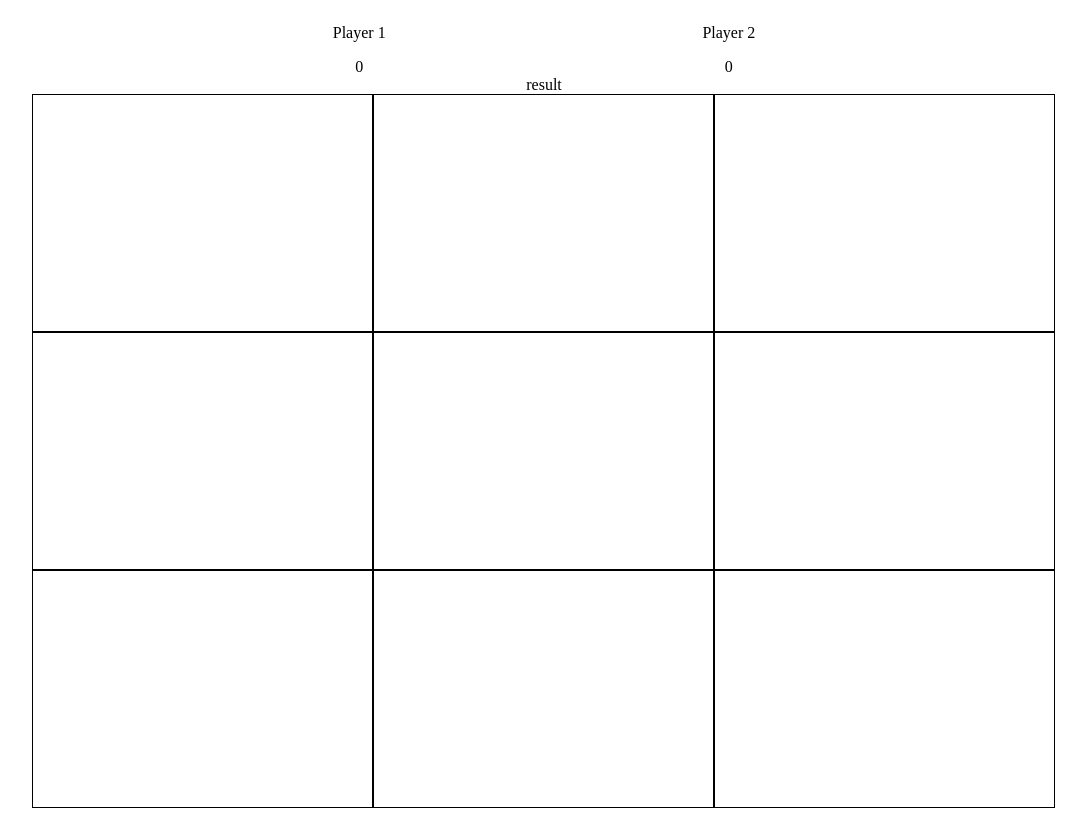
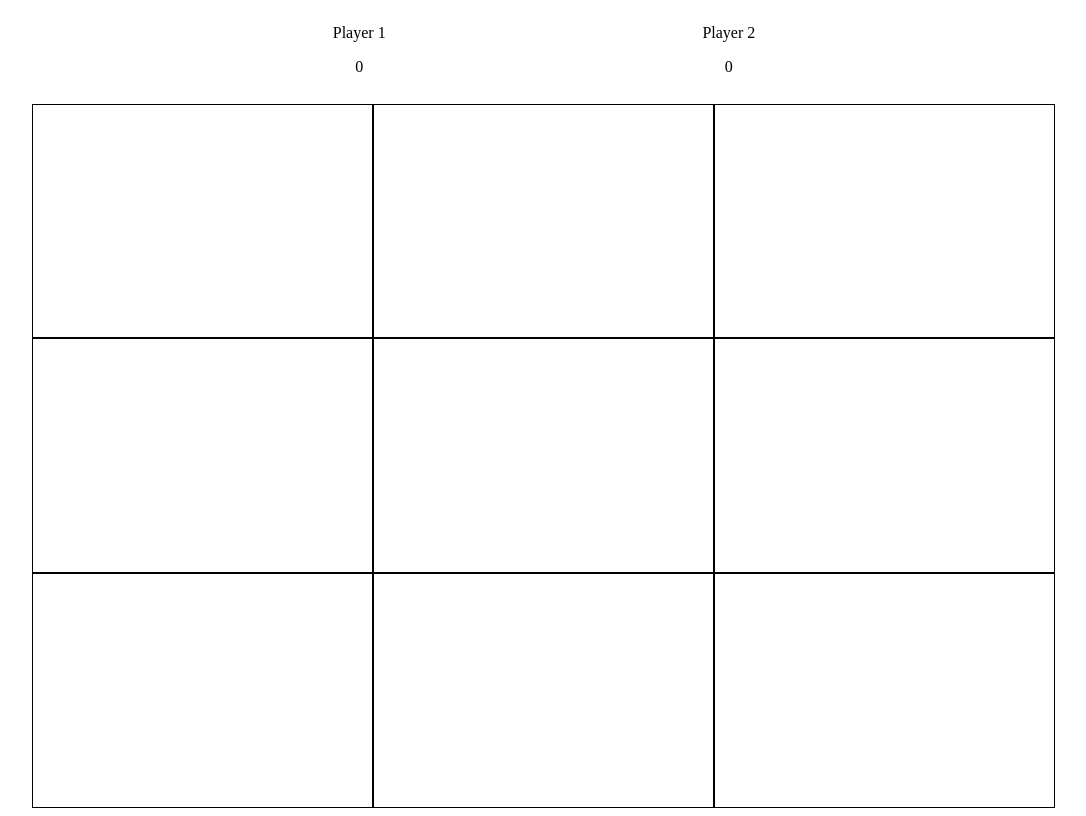
Before and after one commit to borowyalan/tic-tac-toe, a plain HTML site: page index.html in a window 1280 px wide. Shown: the whole page, without its empty margins (96-1182 px from the left). Drawn offline with Linux system fonts and the light colour scheme.

Commit message:
remove result when a new game starts

```diff
--- a/index.html
+++ b/index.html
@@ -17,7 +17,7 @@
 				<div class="score">0</div>
 			</div>
 		</div>
-		<div id="result">result</div>
+		<div id="result"></div>
 		<div id="board"></div>
 	</body>
 	<script type="module" src="./js/index.js"></script>
--- a/js/Game.js
+++ b/js/Game.js
@@ -37,6 +37,7 @@ function handleSquareClick(squareId) {
 		console.log("This square is already taken!");
 	}
 
+	document.getElementById("result").innerHTML = "";
 	checkForWinnerOrDraw();
 	currentPlayer = currentPlayer === player1 ? player2 : player1;
 }
--- a/style.css
+++ b/style.css
@@ -27,6 +27,10 @@ body {
 	padding: 1em;
 }
 
+#result {
+	height: 5vh;
+}
+
 #board {
 	display: flex;
 	flex-wrap: wrap;
```
